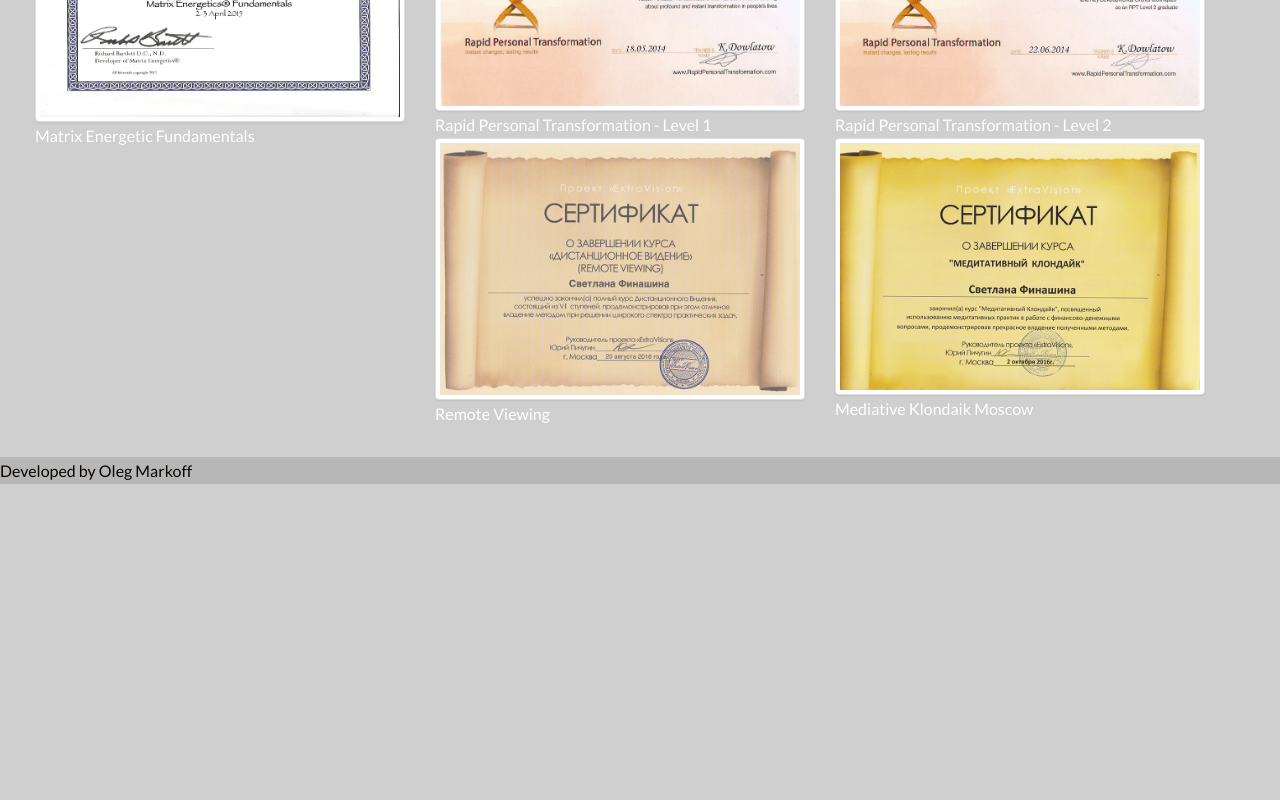
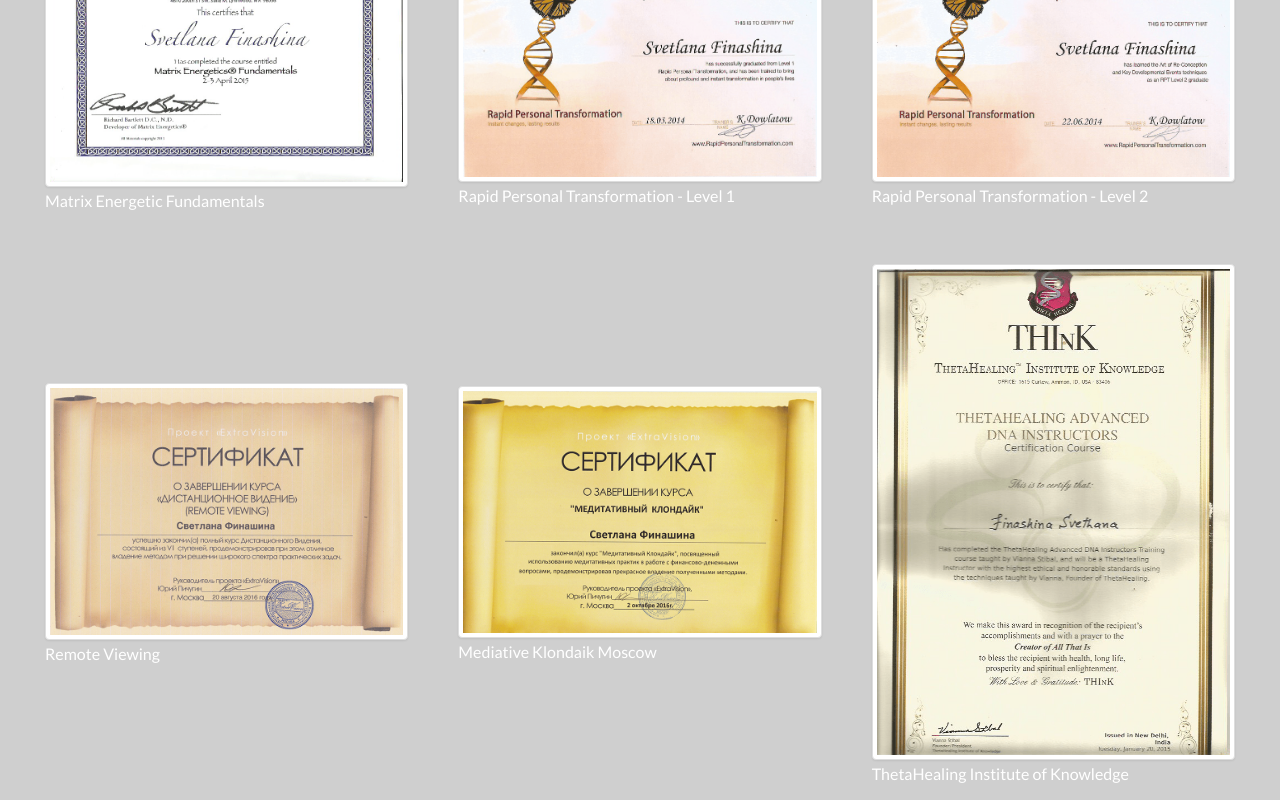
Before and after one commit to mawglih/svetlana-psy, a React (Create React App) app: page /about in a window 1280 px wide. Shown: the part 2240-3040 px from the top of the page. Before the commit the page ends 2734 px from the top, so only its background shows below. Built offline with nearby package versions, Linux system fonts and the light colour scheme.

Commit message:
final1-a

```diff
--- a/src/components/certificate-item.js
+++ b/src/components/certificate-item.js
@@ -2,8 +2,8 @@
 
 export default (props) => {
     return(
-        <div className="col-sm-12 col-md-6 col-lg-4 cert">
-            <figure className="cert__card">
+        <div className="cert__card">
+            <figure className="cert__card-fig">
                 <img src={props.image} alt="{props.text}" className="cert__card-image img-fluid img-responsive img-thumbnail"/>
                 <figcaption className="cert__card-text">{props.text}</figcaption>
             </figure>
--- a/src/components/certificates.js
+++ b/src/components/certificates.js
@@ -12,9 +12,9 @@
 
     render() {
         return(
-            <div >
+            <div className="row">
                 <h2 className="heading-secondary cert__heading">Мои сертификаты</h2>
-                <div className="row">
+                <div className="cert">
                     {this.renderCerts()}
                 </div>
 
--- a/src/container/Home/Home.js
+++ b/src/container/Home/Home.js
@@ -1,8 +1,6 @@
 import React, { Component } from 'react';
 import Jumbo from '../../components/jumbothron/Jumb';
 import Problems from '../../components/problems';
-import StoreLocation from '../../components/StoreLocation/StoreLocation';
-import Footer from '../../components/Footer/Footer';
 import Testimonial from '../testimonial';
 import './Home.css';
 
--- a/src/index.css
+++ b/src/index.css
@@ -385,10 +385,21 @@
         transform: scale(1.05) translateY(2px); }
 
 .cert {
-  max-width: 400px;
-  height: 100%; }
-  .cert__card-text {
-    color: #fff !important; }
+  display: flex;
+  flex-direction: row;
+  justify-content: space-between;
+  align-items: center;
+  flex-wrap: wrap; }
+  @media (max-width: 990px) {
+    .cert {
+      flex-direction: column;
+      justify-content: center; } }
+  .cert__card {
+    padding: .5rem;
+    margin: 2rem;
+    flex: 1 1 30%; }
+    .cert__card-text {
+      color: #fff !important; }
   .cert__heading {
     color: #2E1965;
     text-align: center;
--- a/src/sass/components/_certificate.scss
+++ b/src/sass/components/_certificate.scss
@@ -1,8 +1,17 @@
 .cert {
-    max-width: 400px;
-    height: 100%;
+    display: flex;
+    flex-direction: row;
+    justify-content: space-between;
+    align-items: center;
+    flex-wrap: wrap;
+    @include responsive(tab-port) {
+        flex-direction:column;
+        justify-content:center;
+    }
     &__card {
-
+      padding:.5rem;
+      margin: 2rem;
+      flex: 1 1 30%;
         &-image{
 
         }
--- a/src/utils/diploma-data.js
+++ b/src/utils/diploma-data.js
@@ -32,13 +32,13 @@
     {
         image: './images/diplomas/d10.png',
         text: 'Mediative Klondaik Moscow'
+    },
+    {
+        image: './images/diplomas/d1.png',
+        text: 'ThetaHealing Institute of Knowledge'
+    },
+    {
+        image: './images/diplomas/d3.png',
+        text: 'ThetaHealing Institute of Knowledge'
     }
-    // {
-    //     image: './images/diplomas/d1.png',
-    //     text: 'ThetaHealing Institute of Knowledge'
-    // },
-    // {
-    //     image: './images/diplomas/d3.png',
-    //     text: 'ThetaHealing Institute of Knowledge'
-    // }
 ];
```
